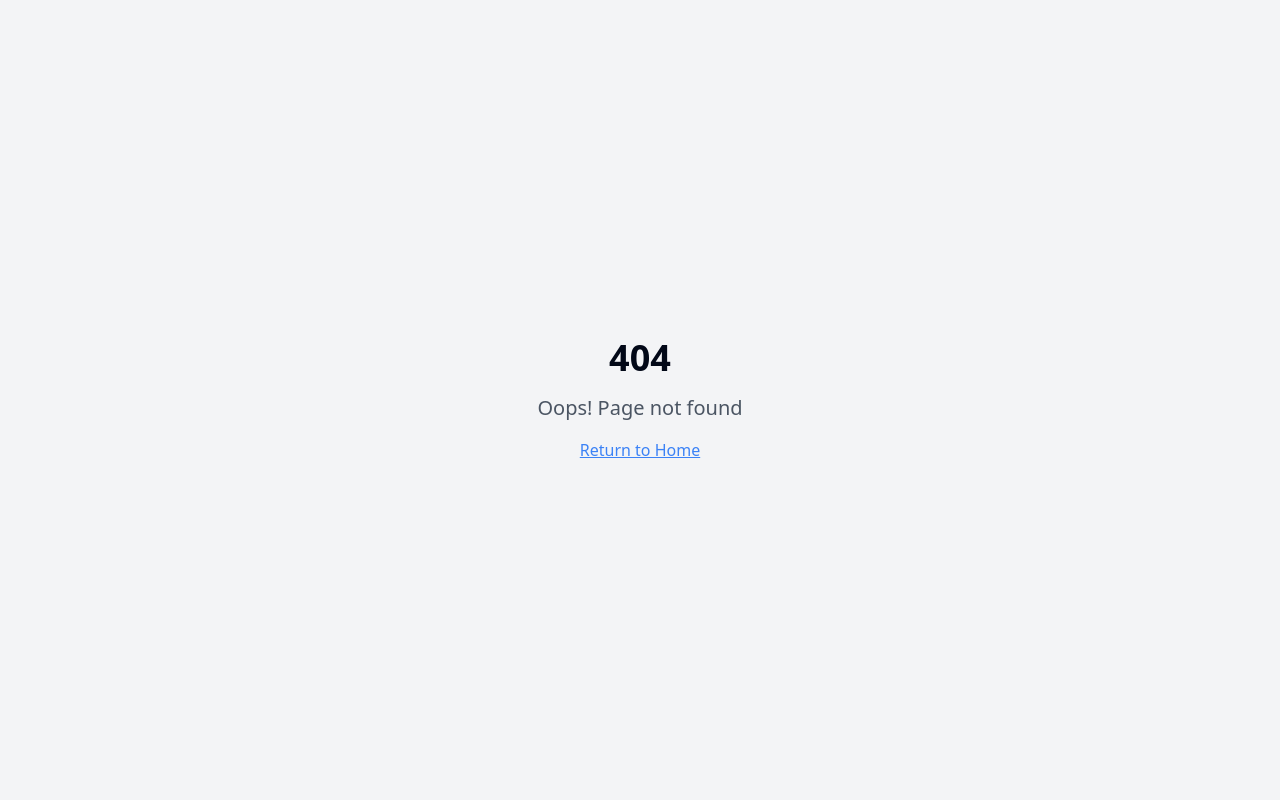
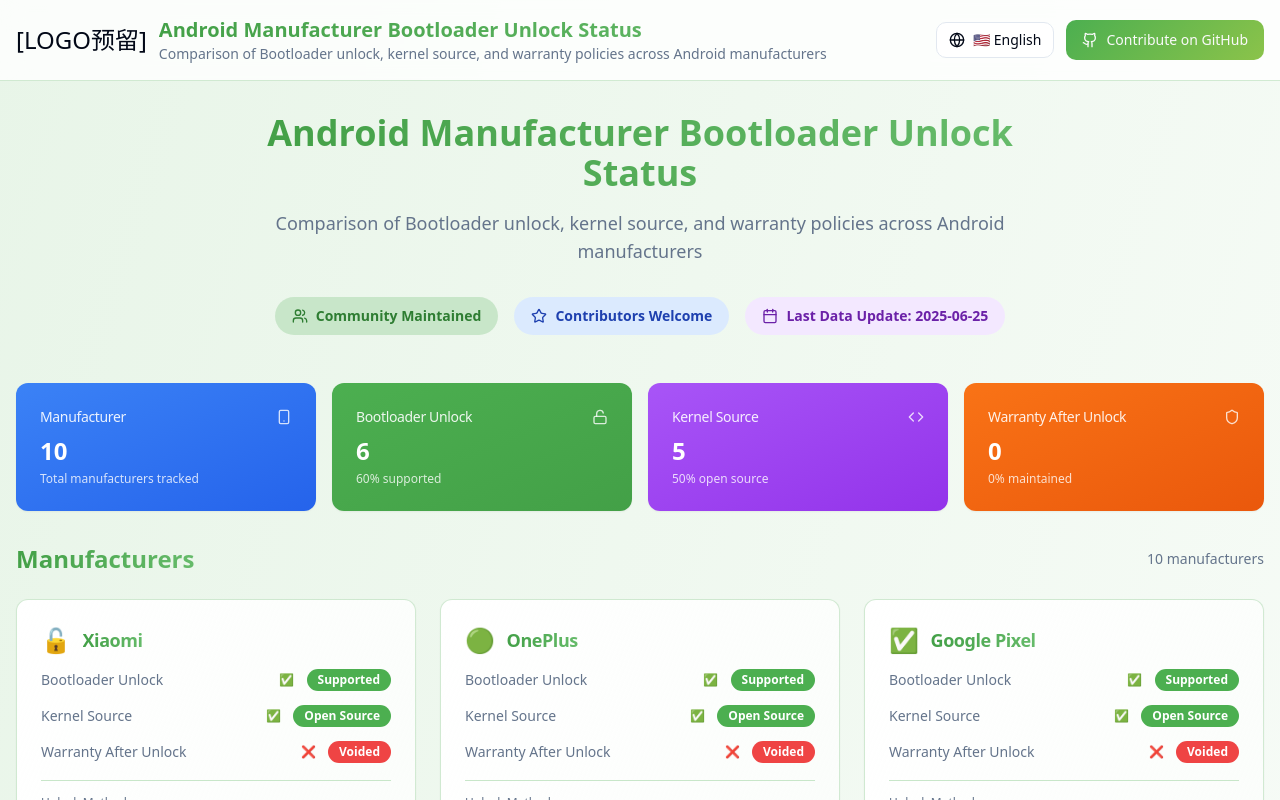
Before and after one commit to xuemian168/android-locker, a React (Vite) app: page /en in a window 1280 px wide. Before the commit this address had no page. Shown: the top 800 px of the page. Built offline with nearby package versions, Linux system fonts and the light colour scheme.

Commit message:
Refactor index.html to remove unnecessary meta tags, update package.json and package-lock.json to include new dependencies (framer-motion and react-helmet-async), enhance routing and SEO capabilities in App.tsx and Index.tsx, and improve NotFound page with language support and animations.

```diff
--- a/index.html
+++ b/index.html
@@ -3,9 +3,6 @@
   <head>
     <meta charset="UTF-8" />
     <meta name="viewport" content="width=device-width, initial-scale=1.0" />
-    <title>android-locker</title>
-    <meta name="description" content="android-locker" />
-    <meta name="author" content="xuemian168" />
   </head>
 
   <body>
--- a/package.json
+++ b/package.json
@@ -45,12 +45,14 @@
     "cmdk": "^1.0.0",
     "date-fns": "^3.6.0",
     "embla-carousel-react": "^8.3.0",
+    "framer-motion": "^12.19.1",
     "input-otp": "^1.2.4",
     "lucide-react": "^0.462.0",
     "next-themes": "^0.3.0",
     "react": "^18.3.1",
     "react-day-picker": "^8.10.1",
     "react-dom": "^18.3.1",
+    "react-helmet-async": "^2.0.5",
     "react-hook-form": "^7.53.0",
     "react-resizable-panels": "^2.1.3",
     "react-router-dom": "^6.26.2",
--- a/src/App.tsx
+++ b/src/App.tsx
@@ -5,6 +5,8 @@
 import { BrowserRouter, Routes, Route } from "react-router-dom";
 import Index from "./pages/Index";
 import NotFound from "./pages/NotFound";
+import { HelmetProvider } from 'react-helmet-async';
+import { Language } from './data/translations';
 
 const queryClient = new QueryClient();
 
@@ -13,13 +15,22 @@
     <TooltipProvider>
       <Toaster />
       <Sonner />
+      <HelmetProvider>
         <BrowserRouter>
           <Routes>
             <Route path="/" element={<Index />} />
+            <Route path=":lang/" element={<Index />} />
+            <Route path="/zh/" element={<Index forcedLanguage="zh" />} />
+            <Route path="/en/" element={<Index forcedLanguage="en" />} />
+            <Route path="/hi/" element={<Index forcedLanguage="hi" />} />
+            <Route path="/zh/*" element={<NotFound />} />
+            <Route path="/en/*" element={<NotFound />} />
+            <Route path="/hi/*" element={<NotFound />} />
             {/* ADD ALL CUSTOM ROUTES ABOVE THE CATCH-ALL "*" ROUTE */}
             <Route path="*" element={<NotFound />} />
           </Routes>
         </BrowserRouter>
+      </HelmetProvider>
     </TooltipProvider>
   </QueryClientProvider>
 );
--- a/src/data/translations.ts
+++ b/src/data/translations.ts
@@ -52,6 +52,16 @@
   aboutDescription: string;
   howToContribute: string;
   contributeDescription: string;
+
+  // SEO
+  seo?: {
+    title: string;
+    description: string;
+    keywords: string;
+    ogImage?: string;
+    twitterCard?: string;
+    jsonLd?: object;
+  };
 }
 
 export const translations: Record<Language, Translations> = {
@@ -99,7 +109,22 @@
     aboutTitle: '关于本项目',
     aboutDescription: '这个项目旨在帮助Android用户了解不同手机厂商对于Bootloader解锁、内核开源和保修政策的态度。所有数据由社区收集和维护，欢迎大家贡献。',
     howToContribute: '如何贡献',
-    contributeDescription: '您可以通过GitHub提交Pull Request来更新数据、修复错误或添加新的手机厂商信息。'
+    contributeDescription: '您可以通过GitHub提交Pull Request来更新数据、修复错误或添加新的手机厂商信息。',
+
+    seo: {
+      title: 'Android 手机厂商 Bootloader 解锁状态',
+      description: '各大Android手机厂商的Bootloader解锁、内核开源、保修政策对比',
+      keywords: 'Android, Bootloader, Unlock, Kernel, Warranty, Manufacturer, Comparison',
+      ogImage: 'https://yourdomain.com/og-image.png',
+      twitterCard: 'summary_large_image',
+      jsonLd: {
+        "@context": "https://schema.org",
+        "@type": "WebSite",
+        "name": "Android Manufacturer Bootloader Unlock Status",
+        "description": "Comparison of Bootloader unlock, kernel source, and warranty policies across Android manufacturers.",
+        "url": "https://yourdomain.com/"
+      }
+    }
   },
 
   en: {
@@ -146,7 +171,22 @@
     aboutTitle: 'About This Project',
     aboutDescription: 'This project aims to help Android users understand different manufacturers\' attitudes towards bootloader unlocking, kernel source availability, and warranty policies. All data is collected and maintained by the community.',
     howToContribute: 'How to Contribute',
-    contributeDescription: 'You can contribute by submitting Pull Requests on GitHub to update data, fix errors, or add new manufacturer information.'
+    contributeDescription: 'You can contribute by submitting Pull Requests on GitHub to update data, fix errors, or add new manufacturer information.',
+
+    seo: {
+      title: 'Android Manufacturer Bootloader Unlock Status',
+      description: 'Comparison of Bootloader unlock, kernel source, and warranty policies across Android manufacturers.',
+      keywords: 'Android, Bootloader, Unlock, Kernel, Warranty, Manufacturer, Comparison',
+      ogImage: 'https://yourdomain.com/og-image.png',
+      twitterCard: 'summary_large_image',
+      jsonLd: {
+        "@context": "https://schema.org",
+        "@type": "WebSite",
+        "name": "Android Manufacturer Bootloader Unlock Status",
+        "description": "Comparison of Bootloader unlock, kernel source, and warranty policies across Android manufacturers.",
+        "url": "https://a.zli.li/"
+      }
+    }
   },
 
   hi: {
@@ -193,6 +233,21 @@
     aboutTitle: 'इस परियोजना के बारे में',
     aboutDescription: 'यह परियोजना एंड्राइड उपयोगकर्ताओं को विभिन्न निर्माताओं के बूटलोडर अनलॉकिंग, कर्नेल स्रोत उपलब्धता और वारंटी नीतियों के प्रति दृष्टिकोण को समझने में मदद करती है।',
     howToContribute: 'योगदान कैसे करें',
-    contributeDescription: 'आप डेटा अपडेट करने, त्रुटियों को ठीक करने या नई निर्माता जानकारी जोड़ने के लिए GitHub पर Pull Request सबमिट कर सकते हैं।'
+    contributeDescription: 'आप डेटा अपडेट करने, त्रुटियों को ठीक करने या नई निर्माता जानकारी जोड़ने के लिए GitHub पर Pull Request सबमिट कर सकते हैं।',
+
+    seo: {
+      title: 'एंड्राइड निर्माता बूटलोडर अनलॉक स्थिति',
+      description: 'एंड्राइड निर्माताओं में बूटलोडर अनलॉक, कर्नेल स्रोत और वारंटी नीतियों की तुलना',
+      keywords: 'एंड्राइड, बूटलोडर, अनलॉक, कर्नेल, वारंटी, निर्माता, तुलना',
+      ogImage: 'https://yourdomain.com/og-image.png',
+      twitterCard: 'summary_large_image',
+      jsonLd: {
+        "@context": "https://schema.org",
+        "@type": "WebSite",
+        "name": "एंड्राइड निर्माता बूटलोडर अनलॉक स्थिति",
+        "description": "एंड्राइड निर्माताओं में बूटलोडर अनलॉक, कर्नेल स्रोत और वारंटी नीतियों की तुलना",
+        "url": "https://yourdomain.com/"
+      }
+    }
   }
 };
--- a/src/pages/Index.tsx
+++ b/src/pages/Index.tsx
@@ -8,12 +8,49 @@
 import { StatsOverview } from '@/components/StatsOverview';
 import { manufacturersData } from '@/data/manufacturers';
 import { translations, Language } from '@/data/translations';
+import { Helmet } from 'react-helmet-async';
+import { useParams } from 'react-router-dom';
 
-const Index = () => {
-  const [currentLanguage, setCurrentLanguage] = useState<Language>('zh');
+interface IndexProps {
+  forcedLanguage?: Language;
+}
+
+const Index: React.FC<IndexProps> = ({ forcedLanguage }) => {
+  const params = useParams();
+  const paramLang = params.lang as Language | undefined;
+  const initialLang = forcedLanguage || paramLang || 'zh';
+  const [currentLanguage, setCurrentLanguage] = useState<Language>(initialLang);
   const t = { ...translations[currentLanguage], lang: currentLanguage };
+  const seo = t.seo || {};
+  const hreflangs = [
+    { lang: 'zh', url: 'https://a.zli.li/zh/' },
+    { lang: 'en', url: 'https://a.zli.li/en/' },
+    { lang: 'hi', url: 'https://a.zli.li/hi/' }
+  ];
 
   return (
+    <>
+      <Helmet>
+        <html lang={currentLanguage} />
+        <title>{seo.title}</title>
+        <meta name="description" content={seo.description} />
+        <meta name="keywords" content={seo.keywords} />
+        <meta property="og:title" content={seo.title} />
+        <meta property="og:description" content={seo.description} />
+        {seo.ogImage && <meta property="og:image" content={seo.ogImage} />}
+        <meta name="twitter:card" content={seo.twitterCard || 'summary'} />
+        <meta name="twitter:title" content={seo.title} />
+        <meta name="twitter:description" content={seo.description} />
+        {seo.ogImage && <meta name="twitter:image" content={seo.ogImage} />}
+        {hreflangs.map(h => (
+          <link rel="alternate" hrefLang={h.lang} href={h.url} key={h.lang} />
+        ))}
+        {seo.jsonLd && (
+          <script type="application/ld+json">
+            {JSON.stringify(seo.jsonLd)}
+          </script>
+        )}
+      </Helmet>
       <div className="min-h-screen bg-gradient-to-br from-android-50 to-white">
         {/* Header */}
         <header className="bg-white/80 backdrop-blur-md border-b border-android-200/50 sticky top-0 z-40">
@@ -168,6 +205,7 @@
           </div>
         </footer>
       </div>
+    </>
   );
 };
 
--- a/src/pages/NotFound.tsx
+++ b/src/pages/NotFound.tsx
@@ -1,8 +1,38 @@
-import { useLocation } from "react-router-dom";
+import { useLocation, useNavigate } from "react-router-dom";
 import { useEffect } from "react";
+import { motion } from "framer-motion";
+
+// shacdn SVG装饰
+const ShaCdnSVG = () => (
+  <svg width="120" height="120" viewBox="0 0 120 120" fill="none" xmlns="http://www.w3.org/2000/svg" className="mx-auto mb-6">
+    <circle cx="60" cy="60" r="58" stroke="#43A047" strokeWidth="4" fill="#E8F5E8" />
+    <path d="M40 70 Q60 90 80 70" stroke="#8BC34A" strokeWidth="4" fill="none" />
+    <circle cx="50" cy="55" r="5" fill="#43A047" />
+    <circle cx="70" cy="55" r="5" fill="#43A047" />
+  </svg>
+);
+
+const langMap = {
+  zh: {
+    title: '404 未找到',
+    desc: '抱歉，您访问的页面不存在。',
+    btn: '返回首页'
+  },
+  en: {
+    title: '404 Not Found',
+    desc: 'Sorry, the page you visited does not exist.',
+    btn: 'Return to Home'
+  },
+  hi: {
+    title: '404 नहीं मिला',
+    desc: 'माफ़ कीजिए, आप जिस पृष्ठ को ढूंढ रहे हैं वह मौजूद नहीं है।',
+    btn: 'मुख्य पृष्ठ पर लौटें'
+  }
+};
 
 const NotFound = () => {
   const location = useLocation();
+  const navigate = useNavigate();
 
   useEffect(() => {
     console.error(
@@ -11,15 +41,46 @@
     );
   }, [location.pathname]);
 
+  // 根据路由前缀自动切换语言
+  let lang: 'zh' | 'en' | 'hi' = 'zh';
+  if (location.pathname.startsWith('/en')) lang = 'en';
+  if (location.pathname.startsWith('/hi')) lang = 'hi';
+  const t = langMap[lang];
+
   return (
-    <div className="min-h-screen flex items-center justify-center bg-gray-100">
-      <div className="text-center">
-        <h1 className="text-4xl font-bold mb-4">404</h1>
-        <p className="text-xl text-gray-600 mb-4">Oops! Page not found</p>
-        <a href="/" className="text-blue-500 hover:text-blue-700 underline">
-          Return to Home
-        </a>
-      </div>
+    <div className="min-h-screen flex items-center justify-center bg-gradient-to-br from-android-50 to-white">
+      <motion.div
+        className="bg-white/90 rounded-lg shadow-lg p-10 max-w-md w-full text-center border border-android-200/50"
+        initial={{ opacity: 0, y: 40, scale: 0.95 }}
+        animate={{ opacity: 1, y: 0, scale: 1 }}
+        transition={{ duration: 0.6, type: 'spring' }}
+      >
+        <ShaCdnSVG />
+        <motion.h1
+          className="text-5xl font-bold mb-4 gradient-text"
+          initial={{ scale: 0.8 }}
+          animate={{ scale: 1 }}
+          transition={{ delay: 0.2, type: 'spring' }}
+        >
+          {t.title}
+        </motion.h1>
+        <motion.p
+          className="text-lg text-muted-foreground mb-8"
+          initial={{ opacity: 0, y: 10 }}
+          animate={{ opacity: 1, y: 0 }}
+          transition={{ delay: 0.4 }}
+        >
+          {t.desc}
+        </motion.p>
+        <motion.button
+          className="bg-android-gradient hover:bg-android-gradient-dark text-white font-semibold px-6 py-2 rounded shadow transition-all duration-300"
+          whileHover={{ scale: 1.05 }}
+          whileTap={{ scale: 0.95 }}
+          onClick={() => navigate(lang === 'zh' ? '/zh/' : lang === 'en' ? '/en/' : '/hi/')}
+        >
+          {t.btn}
+        </motion.button>
+      </motion.div>
     </div>
   );
 };
```
Also changed, not shown: src/components/LanguageSwitch.tsx (+21 -2 lines), 1 other file (tests, documents, lock files or other folders). Lines whose indentation alone changed are shown as unchanged.
